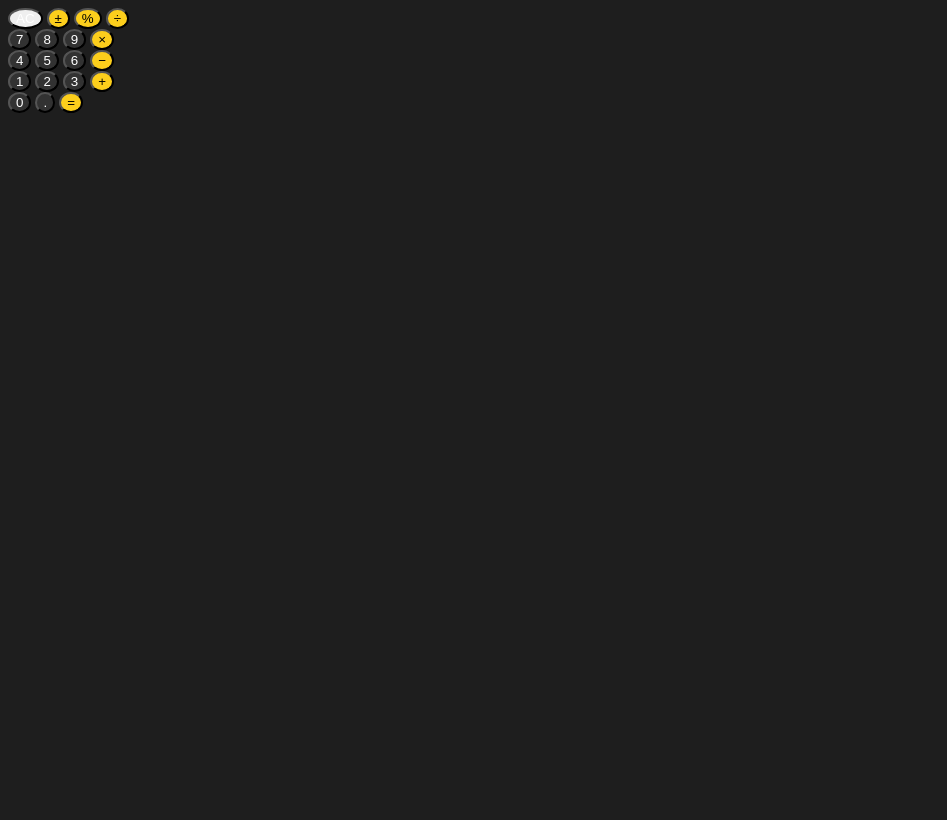
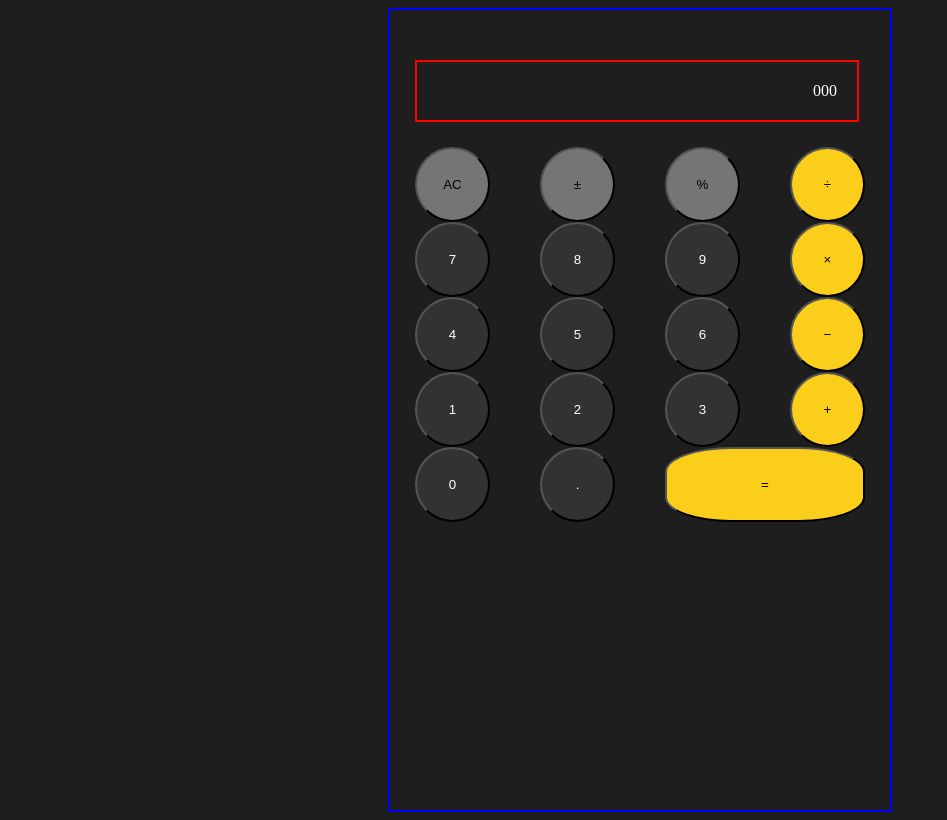
Before and after one commit to thay20/op-calculator, a plain HTML site: page index.html in a window 1280 px wide. Shown: the whole page, without its empty margins (0-947 px from the left). Drawn offline with Linux system fonts and the light colour scheme.

Commit message:
Set button layout
Created the calculator size and button layout. Fixed the HTML button IDs
that had a numerical ID.

```diff
--- a/index.html
+++ b/index.html
@@ -9,33 +9,33 @@
 </head>
 <body>
   <div id="calc">
-    <div id="display"></div>
-    <div>
-      <button id="clear" class="button reset" type="button">AC</button>
-      <button id="plmn" class="button op" type="button">&plusmn;</button>
-      <button id="pct" class="button op" type="button">&percnt;</button>
+    <div id="display">000</div>
+    <div class="row">
+      <button id="clear" class="button top3" type="button">AC</button>
+      <button id="plmn" class="button top3" type="button">&plusmn;</button>
+      <button id="pct" class="button top3" type="button">&percnt;</button>
       <button id="dvd" class="button op" type="button">&div;</button>
     </div>
-    <div>
-      <button id="7" class="button num" type="button">7</button>
-      <button id="8" class="button num" type="button">8</button>
-      <button id="9" class="button num" type="button">9</button>
+    <div class="row">
+      <button id="seven" class="button num" type="button">7</button>
+      <button id="eight" class="button num" type="button">8</button>
+      <button id="nine" class="button num" type="button">9</button>
       <button id="times" class="button op" type="button">&times;</button>
     </div>
-    <div>
-      <button id="4" class="button num" type="button">4</button>
-      <button id="5" class="button num" type="button">5</button>
-      <button id="6" class="button num" type="button">6</button>
+    <div class="row">
+      <button id="four" class="button num" type="button">4</button>
+      <button id="five" class="button num" type="button">5</button>
+      <button id="six" class="button num" type="button">6</button>
       <button id="minus" class="button op" type="button">&minus;</button>
     </div>
-    <div>
-      <button id="1" class="button num" type="button">1</button>
-      <button id="2" class="button num" type="button">2</button>
-      <button id="3" class="button num" type="button">3</button>
+    <div class="row">
+      <button id="one" class="button num" type="button">1</button>
+      <button id="two" class="button num" type="button">2</button>
+      <button id="three" class="button num" type="button">3</button>
       <button id="plus" class="button op" type="button">&plus;</button>
     </div>
-    <div>
-      <button id="0" class="button num" type="button">0</button>
+    <div class="row">
+      <button id="zero" class="button num" type="button">0</button>
       <button id="prd" class="button num" type="button">.</button>
       <button id="eq" class="button op" type="button">&equals;</button>
     </div>
--- a/style.css
+++ b/style.css
@@ -1,11 +1,49 @@
 body {
   background-color: rgb(30, 30, 30);
+  display: flex;
+  flex-direction: column;
+  align-items: center;
+}
+
+#calc {
+  display: flex;
+  flex-direction: column;
+  align-items: space-around;
+  height: 800px;
+  width: 500px;
+  border: 2px solid blue;
+}
+
+#display {
+  color: white;
+  border: 2px solid red;
+  text-align: right;
+  height: 50px;
+  width:400px;
+  padding: 20px;
+  margin: 50px 10px 25px 25px;
+  flex: 0;
+}
+
+.row {
+  display: flex;
+  flex-direction: row;
+  justify-content: space-around;
+  flex: 0;
 }
 
 .button {
   border-radius: 50%;
   text-align: center;
   color: white;
+  height: 75px;
+  width: 75px;
+  flex: 0 0 auto;
+}
+
+#eq {
+  width: 200px;
+  border-radius: 33%;
 }
 
 .num {
```
